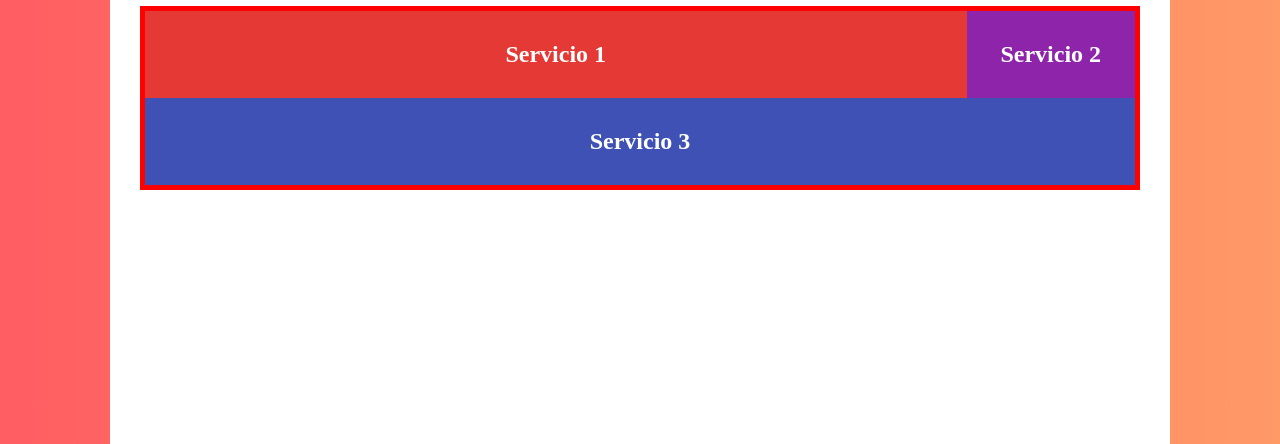
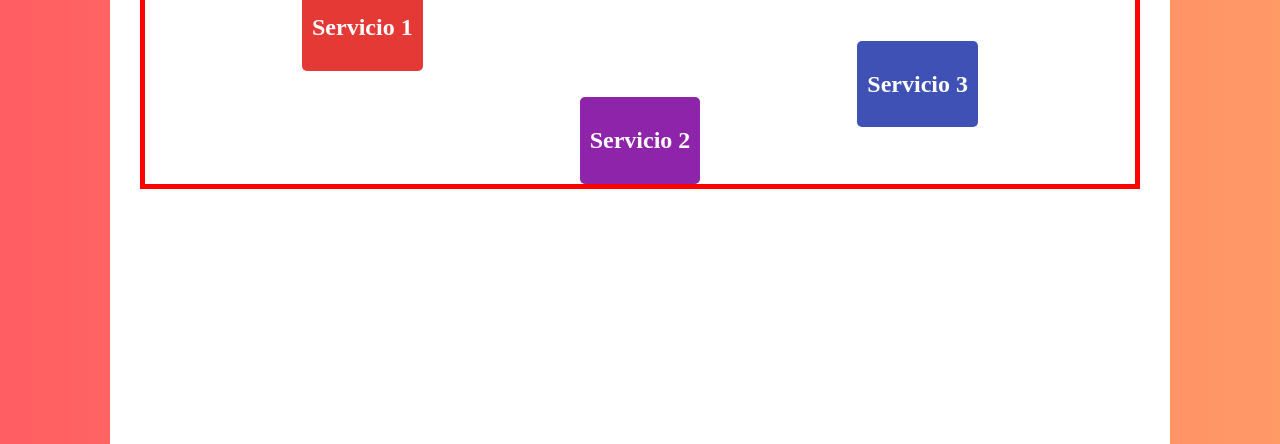
Before and after one commit to Brian-Santeliz/css-projects, a plain HTML site: page basicos-flexbox/01-inicio/index.html in a window 1280 px wide. Shown: the part 356-800 px from the top of the page. Drawn offline with Linux system fonts and the light colour scheme.

Commit message:
Add align items with flex

```diff
--- a/basicos-flexbox/01-inicio/styles.css
+++ b/basicos-flexbox/01-inicio/styles.css
@@ -29,7 +29,6 @@ h2 {
     flex-direction:row;
 }
 .contenedor-flex2 {
-    margin-top:1em;
     display:flex;
     border:5px solid red;
     /* Direccion Flex */
@@ -38,28 +37,35 @@ h2 {
     flex-wrap: wrap-reverse;
     /* Flex Flow combinacion de direction/wrap */
     flex-flow: row wrap;
+
+    /* Alinear elementos */
+    justify-content:space-evenly;
+    align-items: flex-end;
+    height: 200px;
 }
 .elemento-flex{
     padding: 10px;
+    border-radius: 5px;
     /* Hace que aumenta */
-    flex:2 0 40%
+    /* flex:1 0 auto; */
 
 
 }
 .elemento-flex:nth-child(1) {
     background-color: #E53935;
+    align-self: flex-start;
 }
 
 .elemento-flex:nth-child(2) {
-    flex-grow: 0;
     /* Deshace el aumento, Debe estar flex-grow: 0; */
-    flex-shrink: 0;
     background-color: #8E24AA;
     /* FLex basis es el ancho minimo */
-    flex-basis: 15%;
 }
 
 .elemento-flex:nth-child(3) {
+    /* align-self. Funciona para los hijos */
+    align-self: center;
+
     /* esta propieda corresponde a los hijos. */
     background-color: #3F51B5;
     /* Shorthand para flex-grow, flex-shrink, flex-basis; */
```
